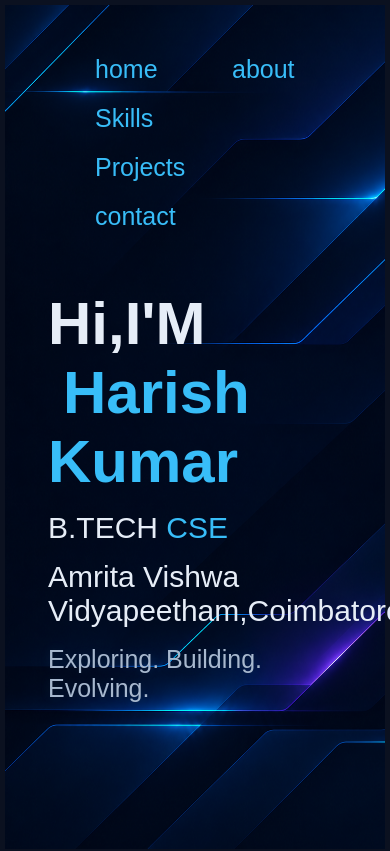
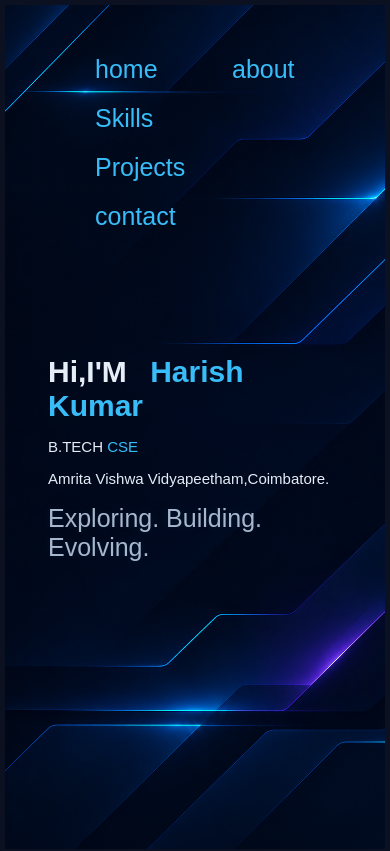
Before and after one commit to HARISHKUMAR1703/my-portfolio, a plain HTML site: page index.html in a window 390 px wide. Shown: the top 851 px of the page. Drawn offline with nearby package versions, Linux system fonts and the light colour scheme.

Commit message:
resizing hero page

```diff
--- a/style.css
+++ b/style.css
@@ -373,4 +373,21 @@ form .btn2{
     #header{
         background-image: url(imgs/sample_1.png);
     }
+    .header-text{
+        font-size:15px;
+        margin-top:30%;
+    }
+    .header-text h1{
+        font-size:30px;
+        margin-top:10px;
+
+    }
+    .header-text h1 span{
+        color:#38BDF8;
+    }
+    .header-text p span{
+        margin-left: 0;
+        color:#38BDF8;
+
+    }
 }
```
